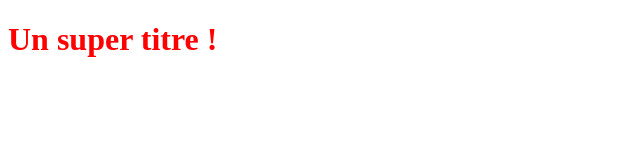
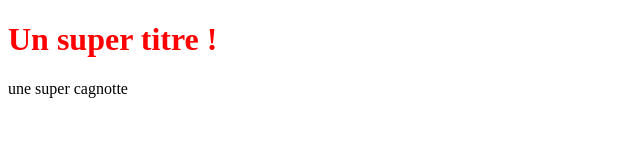
Before and after one commit to ingridnco/OpenclassroomsProject, a plain HTML site: page index.html in a window 1280 px wide. Shown: the whole page, without its empty margins (0-640 px from the left). Drawn offline with Linux system fonts and the light colour scheme.

Commit message:
cagnotte

```diff
--- a/index.html
+++ b/index.html
@@ -6,5 +6,7 @@
 </head>
 <body>
    <h1>Un super titre !</h1>
+   <p>une super cagnotte
+   </p>
 </body>
 </html>
```
